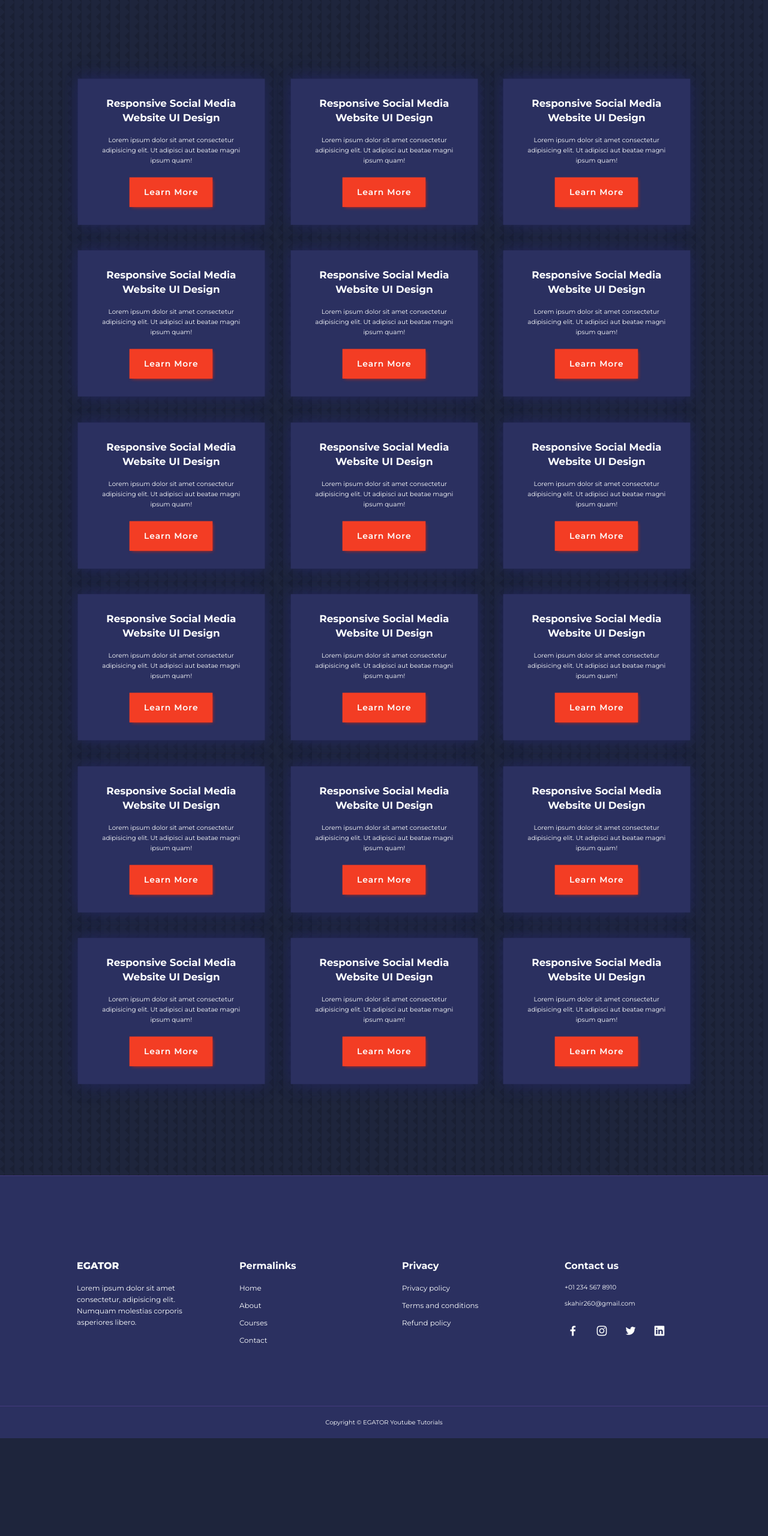
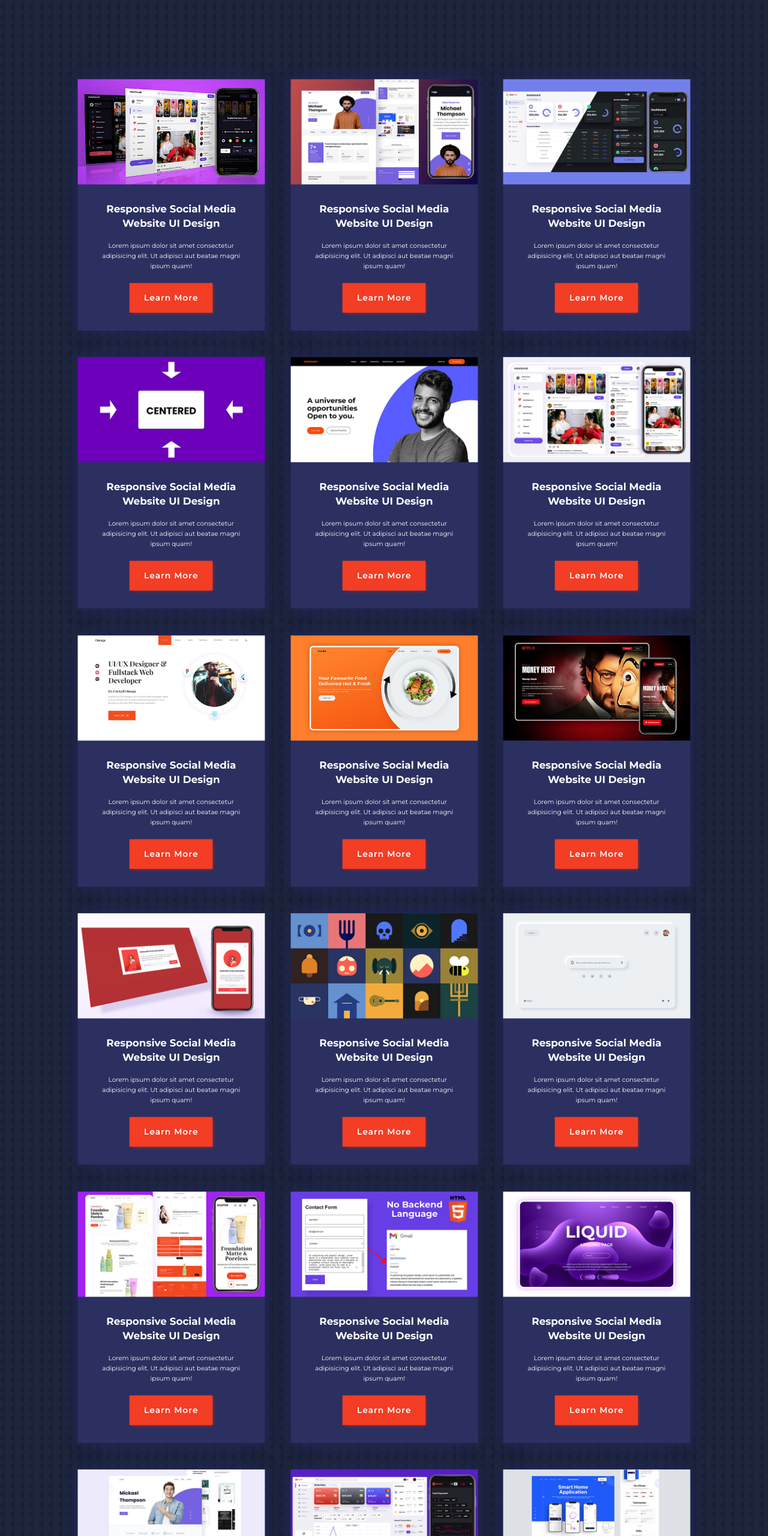
Before and after one commit to sinklow79/ego, a plain HTML site: page courses/courses.html in a window 1280 px wide. Shown: the part 60-2620 px from the top of the page at 60% size. Before the commit the page ends 2457 px from the top, so only its background shows below. Drawn offline with nearby package versions, Linux system fonts and the light colour scheme; the site is published under a folder, as on GitHub Pages, so addresses that start at the root find nothing.

Commit message:
fixed links

```diff
--- a/courses/courses.html
+++ b/courses/courses.html
@@ -51,7 +51,7 @@
         <section class="section container pop__courses">
             <div class="pop__courses-container grid">
                 <div class="pop__courses-card">
-                    <img src="/images/course1.jpg" alt="" class="pop__courses-card-img">
+                    <img src="../images/course1.jpg" alt="" class="pop__courses-card-img">
                     <div class="pop__courses-card-data">
                         <h3 class="pop__courses-card-title">
                             Responsive Social Media Website UI Design
@@ -65,7 +65,7 @@
                     </div>
                 </div>
                 <div class="pop__courses-card">
-                    <img src="/images/course2.jpg" alt="" class="pop__courses-card-img">
+                    <img src="../images/course2.jpg" alt="" class="pop__courses-card-img">
                     <div class="pop__courses-card-data">
                         <h3 class="pop__courses-card-title">
                             Responsive Social Media Website UI Design
@@ -79,7 +79,7 @@
                     </div>
                 </div>
                 <div class="pop__courses-card">
-                    <img src="/images/course3.jpg" alt="" class="pop__courses-card-img">
+                    <img src="../images/course3.jpg" alt="" class="pop__courses-card-img">
                     <div class="pop__courses-card-data">
                         <h3 class="pop__courses-card-title">
                             Responsive Social Media Website UI Design
@@ -93,7 +93,7 @@
                     </div>
                 </div>
                 <div class="pop__courses-card">
-                    <img src="/images/course4.jpg" alt="" class="pop__courses-card-img">
+                    <img src="../images/course4.jpg" alt="" class="pop__courses-card-img">
                     <div class="pop__courses-card-data">
                         <h3 class="pop__courses-card-title">
                             Responsive Social Media Website UI Design
@@ -107,7 +107,7 @@
                     </div>
                 </div>
                 <div class="pop__courses-card">
-                    <img src="/images/course5.jpg" alt="" class="pop__courses-card-img">
+                    <img src="../images/course5.jpg" alt="" class="pop__courses-card-img">
                     <div class="pop__courses-card-data">
                         <h3 class="pop__courses-card-title">
                             Responsive Social Media Website UI Design
@@ -121,7 +121,7 @@
                     </div>
                 </div>
                 <div class="pop__courses-card">
-                    <img src="/images/course6.jpg" alt="" class="pop__courses-card-img">
+                    <img src="../images/course6.jpg" alt="" class="pop__courses-card-img">
                     <div class="pop__courses-card-data">
                         <h3 class="pop__courses-card-title">
                             Responsive Social Media Website UI Design
@@ -135,7 +135,7 @@
                     </div>
                 </div>
                 <div class="pop__courses-card">
-                    <img src="/images/course7.jpg" alt="" class="pop__courses-card-img">
+                    <img src="../images/course7.jpg" alt="" class="pop__courses-card-img">
                     <div class="pop__courses-card-data">
                         <h3 class="pop__courses-card-title">
                             Responsive Social Media Website UI Design
@@ -149,7 +149,7 @@
                     </div>
                 </div>
                 <div class="pop__courses-card">
-                    <img src="/images/course8.jpg" alt="" class="pop__courses-card-img">
+                    <img src="../images/course8.jpg" alt="" class="pop__courses-card-img">
                     <div class="pop__courses-card-data">
                         <h3 class="pop__courses-card-title">
                             Responsive Social Media Website UI Design
@@ -163,7 +163,7 @@
                     </div>
                 </div>
                 <div class="pop__courses-card">
-                    <img src="/images/course9.jpg" alt="" class="pop__courses-card-img">
+                    <img src="../images/course9.jpg" alt="" class="pop__courses-card-img">
                     <div class="pop__courses-card-data">
                         <h3 class="pop__courses-card-title">
                             Responsive Social Media Website UI Design
@@ -177,7 +177,7 @@
                     </div>
                 </div>
                 <div class="pop__courses-card">
-                    <img src="/images/course10.jpg" alt="" class="pop__courses-card-img">
+                    <img src="../images/course10.jpg" alt="" class="pop__courses-card-img">
                     <div class="pop__courses-card-data">
                         <h3 class="pop__courses-card-title">
                             Responsive Social Media Website UI Design
@@ -191,7 +191,7 @@
                     </div>
                 </div>
                 <div class="pop__courses-card">
-                    <img src="/images/course11.jpg" alt="" class="pop__courses-card-img">
+                    <img src="../images/course11.jpg" alt="" class="pop__courses-card-img">
                     <div class="pop__courses-card-data">
                         <h3 class="pop__courses-card-title">
                             Responsive Social Media Website UI Design
@@ -205,7 +205,7 @@
                     </div>
                 </div>
                 <div class="pop__courses-card">
-                    <img src="/images/course12.jpg" alt="" class="pop__courses-card-img">
+                    <img src="../images/course12.jpg" alt="" class="pop__courses-card-img">
                     <div class="pop__courses-card-data">
                         <h3 class="pop__courses-card-title">
                             Responsive Social Media Website UI Design
@@ -219,7 +219,7 @@
                     </div>
                 </div>
                 <div class="pop__courses-card">
-                    <img src="/images/course13.jpg" alt="" class="pop__courses-card-img">
+                    <img src="../images/course13.jpg" alt="" class="pop__courses-card-img">
                     <div class="pop__courses-card-data">
                         <h3 class="pop__courses-card-title">
                             Responsive Social Media Website UI Design
@@ -233,7 +233,7 @@
                     </div>
                 </div>
                 <div class="pop__courses-card">
-                    <img src="/images/course14.jpg" alt="" class="pop__courses-card-img">
+                    <img src="../images/course14.jpg" alt="" class="pop__courses-card-img">
                     <div class="pop__courses-card-data">
                         <h3 class="pop__courses-card-title">
                             Responsive Social Media Website UI Design
@@ -247,7 +247,7 @@
                     </div>
                 </div>
                 <div class="pop__courses-card">
-                    <img src="/images/course15.jpg" alt="" class="pop__courses-card-img">
+                    <img src="../images/course15.jpg" alt="" class="pop__courses-card-img">
                     <div class="pop__courses-card-data">
                         <h3 class="pop__courses-card-title">
                             Responsive Social Media Website UI Design
@@ -261,7 +261,7 @@
                     </div>
                 </div>
                 <div class="pop__courses-card">
-                    <img src="/images/course16.jpg" alt="" class="pop__courses-card-img">
+                    <img src="../images/course16.jpg" alt="" class="pop__courses-card-img">
                     <div class="pop__courses-card-data">
                         <h3 class="pop__courses-card-title">
                             Responsive Social Media Website UI Design
@@ -275,7 +275,7 @@
                     </div>
                 </div>
                 <div class="pop__courses-card">
-                    <img src="/images/course17.jpg" alt="" class="pop__courses-card-img">
+                    <img src="../images/course17.jpg" alt="" class="pop__courses-card-img">
                     <div class="pop__courses-card-data">
                         <h3 class="pop__courses-card-title">
                             Responsive Social Media Website UI Design
@@ -289,7 +289,7 @@
                     </div>
                 </div>
                 <div class="pop__courses-card">
-                    <img src="/images/course18.jpg" alt="" class="pop__courses-card-img">
+                    <img src="../images/course18.jpg" alt="" class="pop__courses-card-img">
                     <div class="pop__courses-card-data">
                         <h3 class="pop__courses-card-title">
                             Responsive Social Media Website UI Design
```
Also changed, not shown: about/about.html (+11 -11 lines), contact/contact.html (+1 -1 lines).
